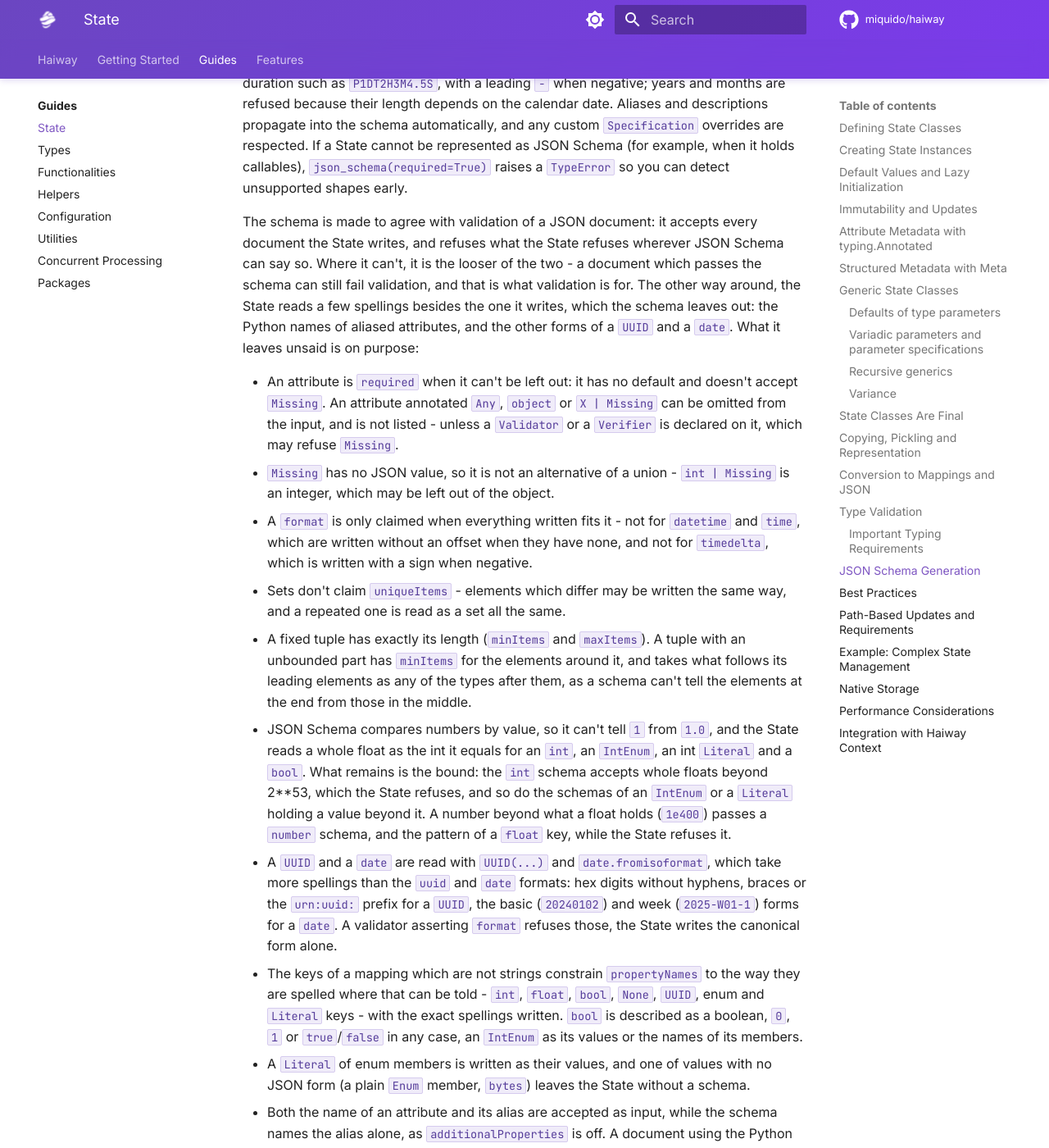
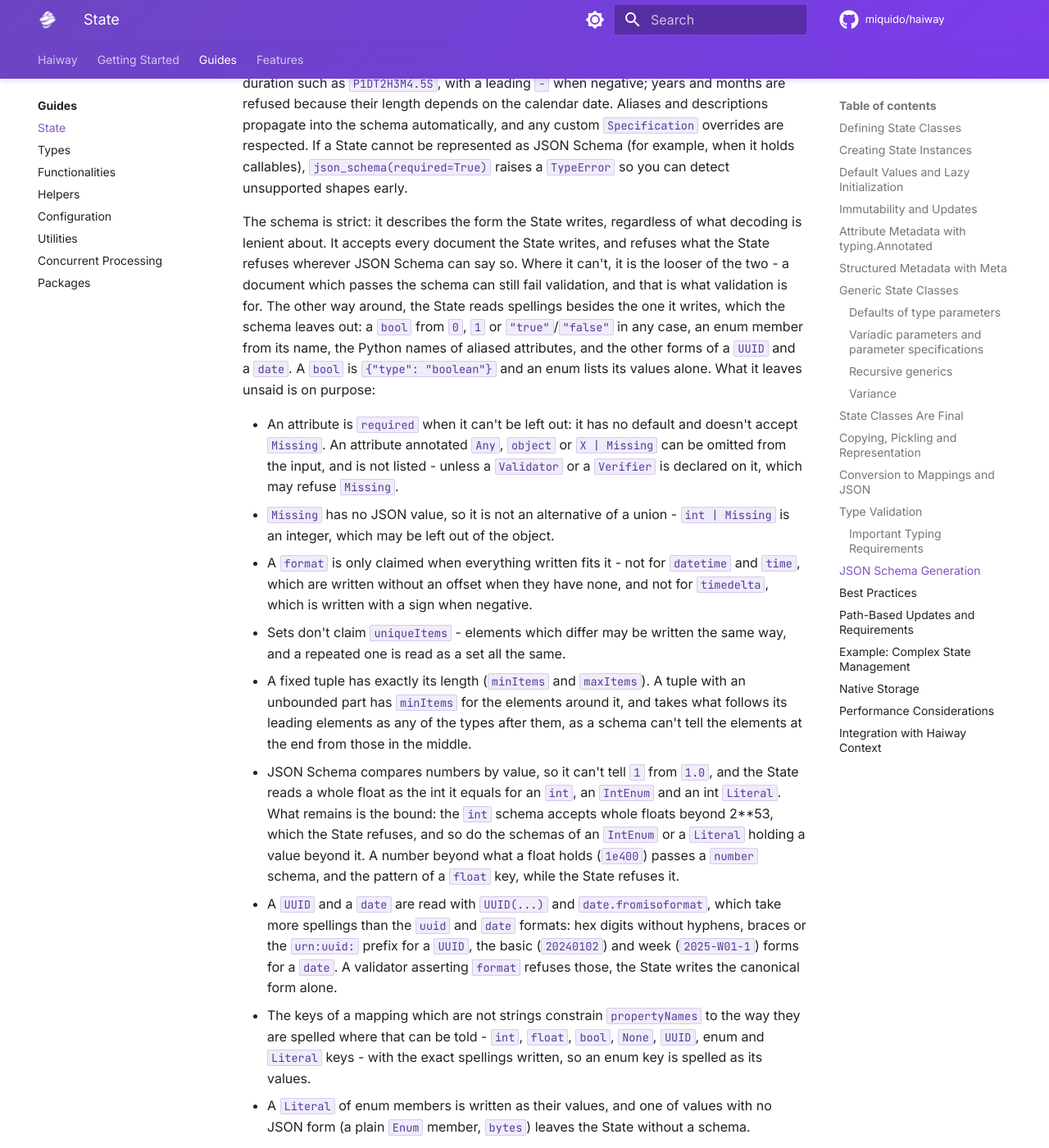
Before and after one commit to miquido/haiway, an MkDocs documentation site: the page built from docs/guides/state.md, in a window 1280 px wide and 1400 px high, scrolled down 15405 px. Shown: the whole window at 82% size. Built offline with MkDocs 1.6.1 and Material for MkDocs 9.7.7, drawn with Linux system fonts in a browser that asks for light colours; comment, search, counter and statistics services are not loaded.

Commit message:
Make State JSON Schema strict: bool and enums name the written form only
The schema describes what a State writes, not the extra spellings decoding
converts: bool is {"type": "boolean"}, StrEnum and IntEnum list their values
without member names, and enum mapping keys are constrained to the values.
Decoding is unchanged. Bump version to 0.67.0.

Co-Authored-By: Claude Opus 5.5 <noreply@anthropic.com>

```diff
--- a/docs/guides/state.md
+++ b/docs/guides/state.md
@@ -669,12 +669,14 @@ any custom `Specification` overrides are respected. If a State cannot be represe
 (for example, when it holds callables), `json_schema(required=True)` raises a `TypeError` so you can
 detect unsupported shapes early.
 
-The schema is made to agree with validation of a JSON document: it accepts every document the State
-writes, and refuses what the State refuses wherever JSON Schema can say so. Where it can't, it is
-the looser of the two - a document which passes the schema can still fail validation, and that is
-what validation is for. The other way around, the State reads a few spellings besides the one it
-writes, which the schema leaves out: the Python names of aliased attributes, and the other forms of
-a `UUID` and a `date`. What it leaves unsaid is on purpose:
+The schema is strict: it describes the form the State writes, regardless of what decoding is lenient
+about. It accepts every document the State writes, and refuses what the State refuses wherever JSON
+Schema can say so. Where it can't, it is the looser of the two - a document which passes the schema
+can still fail validation, and that is what validation is for. The other way around, the State reads
+spellings besides the one it writes, which the schema leaves out: a `bool` from `0`, `1` or
+`"true"`/`"false"` in any case, an enum member from its name, the Python names of aliased
+attributes, and the other forms of a `UUID` and a `date`. A `bool` is `{"type": "boolean"}` and an
+enum lists its values alone. What it leaves unsaid is on purpose:
 
 - An attribute is `required` when it can't be left out: it has no default and doesn't accept
   `Missing`. An attribute annotated `Any`, `object` or `X | Missing` can be omitted from the input,
@@ -691,19 +693,18 @@ a `UUID` and a `date`. What it leaves unsaid is on purpose:
   has `minItems` for the elements around it, and takes what follows its leading elements as any of
   the types after them, as a schema can't tell the elements at the end from those in the middle.
 - JSON Schema compares numbers by value, so it can't tell `1` from `1.0`, and the State reads a
-  whole float as the int it equals for an `int`, an `IntEnum`, an int `Literal` and a `bool`. What
-  remains is the bound: the `int` schema accepts whole floats beyond 2\*\*53, which the State
-  refuses, and so do the schemas of an `IntEnum` or a `Literal` holding a value beyond it. A number
-  beyond what a float holds (`1e400`) passes a `number` schema, and the pattern of a `float` key,
-  while the State refuses it.
+  whole float as the int it equals for an `int`, an `IntEnum` and an int `Literal`. What remains is
+  the bound: the `int` schema accepts whole floats beyond 2\*\*53, which the State refuses, and so
+  do the schemas of an `IntEnum` or a `Literal` holding a value beyond it. A number beyond what a
+  float holds (`1e400`) passes a `number` schema, and the pattern of a `float` key, while the State
+  refuses it.
 - A `UUID` and a `date` are read with `UUID(...)` and `date.fromisoformat`, which take more
   spellings than the `uuid` and `date` formats: hex digits without hyphens, braces or the
   `urn:uuid:` prefix for a `UUID`, the basic (`20240102`) and week (`2025-W01-1`) forms for a
   `date`. A validator asserting `format` refuses those, the State writes the canonical form alone.
 - The keys of a mapping which are not strings constrain `propertyNames` to the way they are spelled
   where that can be told - `int`, `float`, `bool`, `None`, `UUID`, enum and `Literal` keys - with
-  the exact spellings written. `bool` is described as a boolean, `0`, `1` or `true`/`false` in any
-  case, an `IntEnum` as its values or the names of its members.
+  the exact spellings written, so an enum key is spelled as its values.
 - A `Literal` of enum members is written as their values, and one of values with no JSON form (a
   plain `Enum` member, `bytes`) leaves the State without a schema.
 - Both the name of an attribute and its alias are accepted as input, while the schema names the
--- a/pyproject.toml
+++ b/pyproject.toml
@@ -5,7 +5,7 @@ build-backend = "setuptools.build_meta"
 [project]
 name = "haiway"
 description = "Framework for dependency injection and state management within structured concurrency model."
-version = "0.66.0"
+version = "0.67.0"
 readme = "README.md"
 maintainers = [
   { name = "Kacper Kaliński", email = "kacper.kalinski@miquido.com" },
```
Also changed, not shown: CHANGELOG.md (+11 -0 lines), 6 other files.
